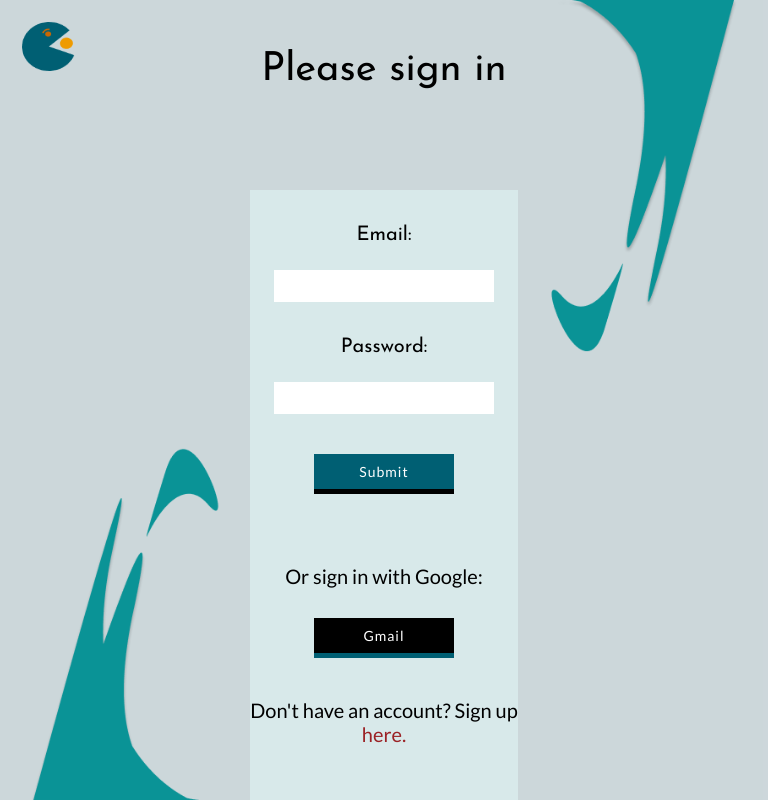
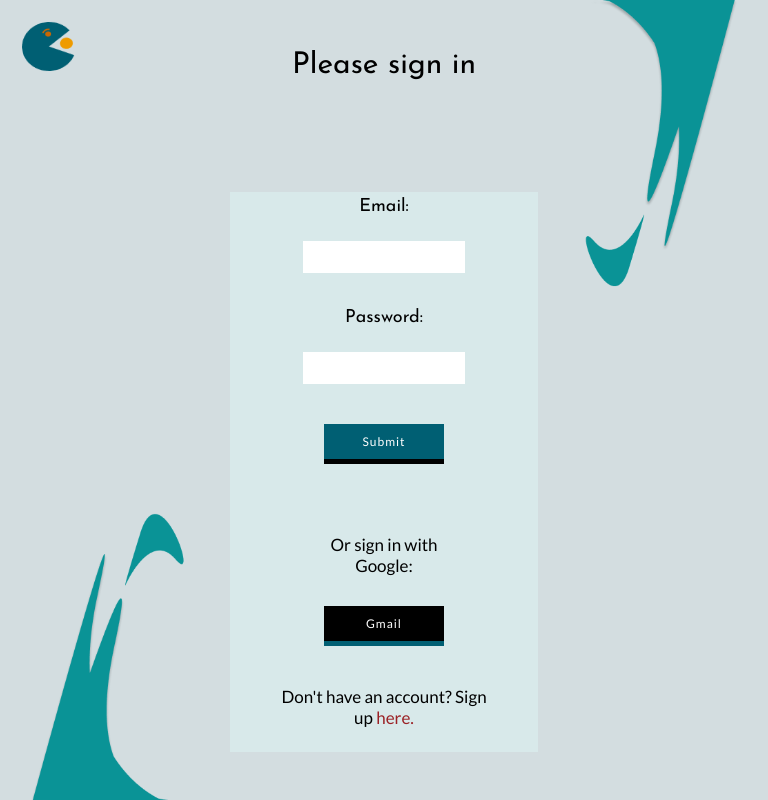
Before and after one commit to nizoom/foodnearme, a Next.js app: page /signin in a window 768 px wide. Built offline with nearby package versions, Linux system fonts and the light colour scheme; no server answers.

Commit message:
completed responsive layout for signin page on desktop

```diff
--- a/pages/signin.css
+++ b/pages/signin.css
@@ -24,10 +24,12 @@
 }
 
 .signin-page-wrapper{
+    position: relative;
     text-align: center;
-    background-color:rgb(32, 73, 85, .15);
+
+    background-color:rgba(77, 112, 123, 0.15);
     margin: 0;
-    height: 100vh;
+    /* height: 100vh; */
     width: 100%;
 }
 
@@ -151,13 +153,19 @@ form{
         width: 27%;
     }
 
+    .signin-page-wrapper{
+
+    }
+
     .signin-wrapper{
-        position: absolute;
+        position: relative;
         left: 0;
         right:0;
         margin:auto;
         bottom: 0;
         width: 35%;
+
+        margin-top: 40px;
     }
 
     .logo-wrapper-login{
@@ -172,12 +180,72 @@ form{
         margin-left: auto;
         margin-right: auto;
         width: 250px;
+        overflow: scroll;
     }
 
 }
 
-@media(min-width: 850px){
-    .wavebottom{
-        height: 1vw;
+@media(max-width: 800px){
+    .instructional-header{
+        font-size: 30px;
+    }
+    .signin-wrapper{
+      width: 40%;
+    }
+    .signin-wrapper label{
+        font-size: 18px;
+    }
+
+    .signin-wrapper button{
+        width: 120px;
+        font-size: 12px;
+    }
+
+    .signin-wrapper p {
+        font-size: 17px;
+    }
+
+    .wavebottom-wrapper{
+        width: 22%;
+    }
+
+    .wavetop-wrapper{
+        width: 22%;
+    }
+
+    .group input{
+        width: 90%;
+        margin: auto;
+    }
+    .create-account-p{
+        padding-left:10%;
+        padding-right: 10%;
+    }
+    .instructional-p{
+        padding-left:10%;
+        padding-right: 10%;
+    }
+
+
+}
+
+
+@media(max-height: 800px){
+    .signin-page-wrapper{
+
+
+    }
+    .signin-wrapper{
+        margin-top:100px;
+
     }
 }
+
+@media(min-height: 800px){
+    .signin-page-wrapper{
+        height: 100vh;
+    }
+    .signin-wrapper{
+        height:70%;
+    }
+}
--- a/pages/signin.js
+++ b/pages/signin.js
@@ -75,7 +75,7 @@ function SignInScreen() {
         </div>
 
         <div className = 'wavebottom-wrapper'>
-        <Image src = {waveBottom}  className = 'wavetop' width = '256' height = '461' layout='responsive'/>
+          <Image src = {waveBottom}  className = 'wavetop' width = '256' height = '461' layout='responsive'/>
         </div>
 
         <h1 className = 'instructional-header'> Please sign in</h1>
```
